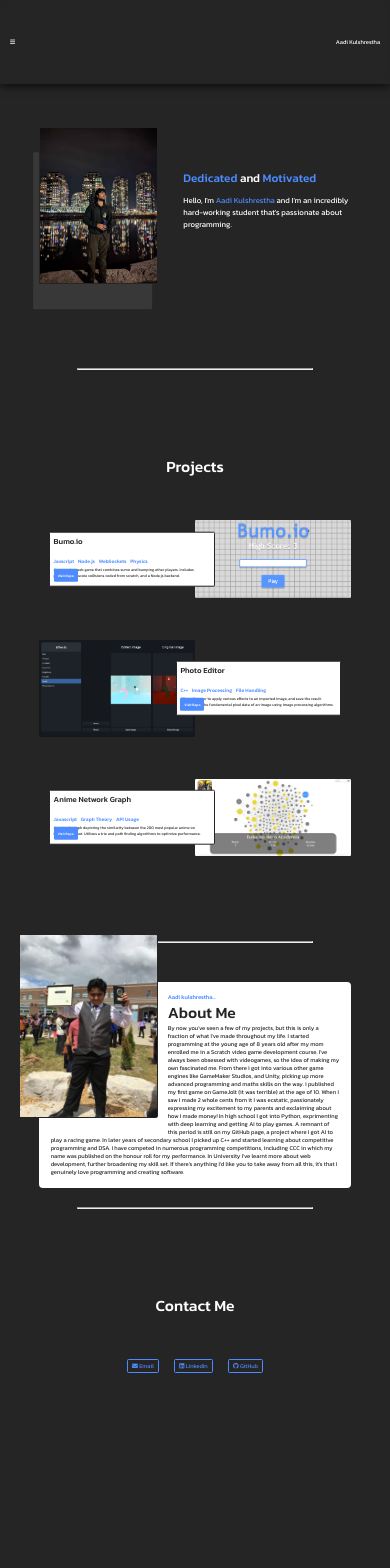
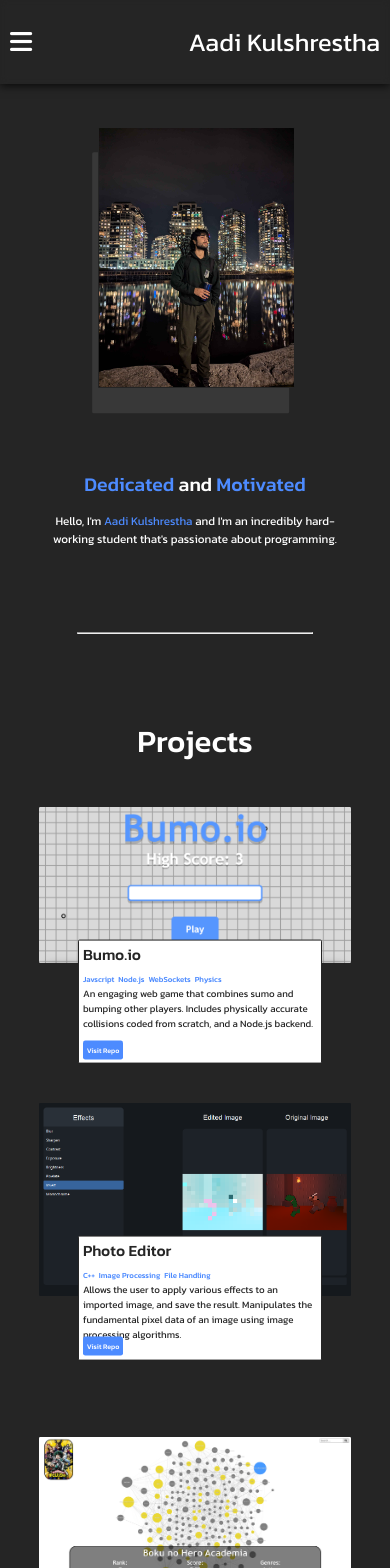
Before and after one commit to MankyDanky/Portfolio-V2, a React (Create React App) app: page / in a window 390 px wide. Shown: the top 1568 px of the page. Before the commit the page ends 1465 px from the top, so only its background shows below. Built offline with nearby package versions, Linux system fonts and the light colour scheme.

Commit message:
Responsiveness

```diff
--- a/src/About.css
+++ b/src/About.css
@@ -57,3 +57,24 @@
     font-size: 1.5vw;
     margin: 0;
 }
+
+@media only screen and (max-width: 768px) {
+    .About h1 {
+        font-size: 8vw;
+
+    }
+
+    .About h3 {
+        font-size: 3vw;
+    }
+
+    .About p {
+        font-size: 3vw;
+    }
+    .Spacer {
+        display: none;
+    }
+    .AboutImage {
+        display: none;
+    }
+}
--- a/src/Contact.css
+++ b/src/Contact.css
@@ -39,3 +39,14 @@
     color: white;
     transform: scale(1.2);
 }
+
+@media only screen and (max-width: 768px) {
+    .Contact h1 {
+        font-size: 8vw;
+    }
+    .ContactButton {
+        font-size: 3vw;
+        margin: 4vw;
+        margin-top: 0;
+    }
+}
--- a/src/Home.css
+++ b/src/Home.css
@@ -34,3 +34,28 @@
     box-shadow: -1.5vw 3vh 0 rgb(56, 56, 56);
     border: solid 0.2vw #252525;
 }
+
+@media only screen and (max-width: 768px) {
+    .Home {
+        display: block;
+    }
+
+    .Description {
+        margin: 0 10vw 0 10vw;
+    }
+
+    .Description h1 {
+        font-size: 5vw;
+        text-align: center;
+    }
+
+    .Description p {
+        text-align: center;
+        font-size: 3vw;
+    }
+    .HomeIcon {
+        min-width: 50vw;
+        margin-right: 25vw;
+        margin-left: 25vw;
+    }
+}
--- a/src/Navbar.css
+++ b/src/Navbar.css
@@ -38,3 +38,9 @@ button:hover {
     background-color: rgba(255, 255, 255, 0.1);
     border-radius: 0.2vw;
 }
+
+@media only screen and (max-width: 768px) {
+    button {
+        font-size: 3vh;
+    }
+}
--- a/src/Navigator.css
+++ b/src/Navigator.css
@@ -45,3 +45,20 @@
 .NavigatorBackground.navigating {
     display: block;
 }
+
+@media only screen and (max-width: 768px) {
+    .Navigator {
+        width: 100%;
+        left: -100vw;
+    }
+
+    .CloseButton {
+        font-size: 4vh;
+    }
+
+    .NavigationButton {
+        font-size: 4vh;
+        margin-top: 3vh;
+        margin-left: 3vh;
+    }
+}
--- a/src/Project.css
+++ b/src/Project.css
@@ -91,3 +91,46 @@ li {
 .ProjectDescription.right {
     right: 45vw;
 }
+
+@media only screen and (max-width: 768px) {
+    .Project {
+        display: block;
+        position: relative;
+        margin-bottom: 35vw;
+    }
+
+    .ProjectIcon {
+        width: 80vw;
+    }
+
+    .ProjectDescription {
+        width: 60vw;
+        left: 20vw;
+        margin: none;
+        height: 30vw;
+        top: 50vw;
+    }
+
+    .ProjectDescription p {
+        font-size: 2.5vw;
+    }
+
+    .ProjectDescription.right {
+        right: 20vw;
+    }
+
+    .ProjectDescription.left {
+        left: 20vw;
+    }
+
+    .ProjectDescription h2 {
+        font-size: 4vw;
+    }
+    li {
+        font-size: 2vw;
+    }
+    .RepoButton {
+        font-size: 1.8vw;
+        border-radius: 0.6vw;
+    }
+}
--- a/src/Projects.css
+++ b/src/Projects.css
@@ -14,3 +14,9 @@
     font-size: 4vw;
     margin-bottom: 5vh;
 }
+
+@media only screen and (max-width: 768px) {
+    .Projects h1 {
+        font-size: 8vw;
+    }
+}
```
